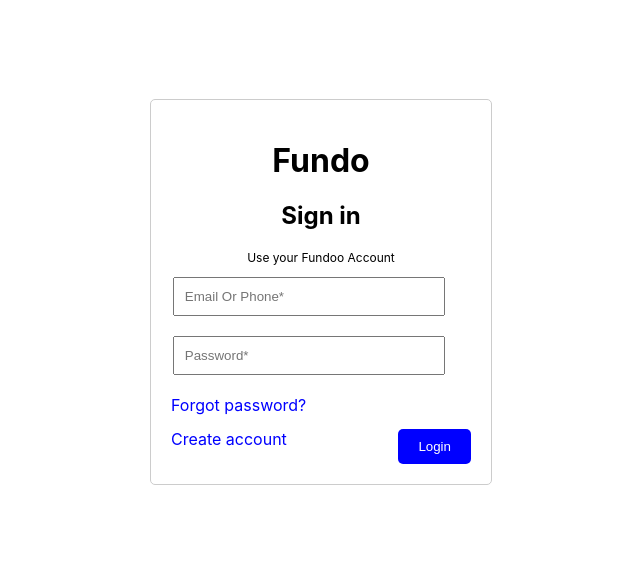
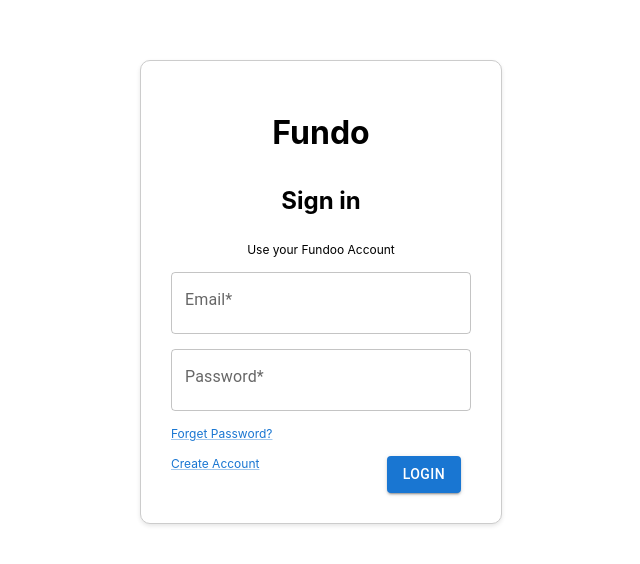
Before and after one commit to preethamsetty/Fundoo_notes_frontend, a React (Create React App) app in the folder sample/: page /login in a window 1280 px wide. Shown: the part 108-672 px from the top of the page, without its empty margins (319-959 px from the left). Built offline with nearby package versions, Linux system fonts and the light colour scheme.

Commit message:
[Preetham B S] ADDED - Material UI for Login UI

```diff
--- a/sample/src/Components/login/login.css
+++ b/sample/src/Components/login/login.css
@@ -1,4 +1,4 @@
-body{
+body {
   display: flex;
   justify-content: center;
   align-items: center;
@@ -7,44 +7,62 @@
 
 .LoginContainer {
   width: 300px;
-    margin: 0 auto;
-    padding: 20px;
+  padding: 30px;
   border: 1px solid #ccc;
-    border-radius: 5px;
+  border-radius: 10px;
+  box-shadow: 0 2px 4px rgba(0, 0, 0, 0.1);
+  background-color: #fff;
   text-align: center;
 }
 
-  h1,h2,p {
-    text-align: center;
+.LoginFundo{
+  display: flex;
+  flex-direction: column;
+  align-items: center;
 }
 
-  input[type="text"], input[type="password"] {
-    width: 90%;
-    padding: 10px;
+h1, h2, p {
+  text-align: center;
+  margin-bottom: 15px;
 }
 
-  .LoginInput{
-    width: 92%;
+
+input[type="text"], input[type="password"] {
+  width: 100%;
+  padding: 12px 20px;
+  border-radius: 5px;
+  margin-bottom: 15px;
 }
+
+.LoginInput {
+  width: 100%;
+  display: flex;
+  flex-direction: column;
+  align-items: stretch;
+}
+
 button {
-    background-color: blue;
-    color: white;
-    padding: 10px 20px;
+  background-color: #007bff;
+  color: #fff;
+  padding: 12px 20px;
   border: none;
   border-radius: 5px;
   cursor: pointer;
+  margin-top: 10px;
 }
 
-  a {
-    color: blue;
-    text-decoration: none;
+.LoginLink {
   display: flex;
   justify-content: space-between;
-    margin-bottom: 14px;
+  margin-top: 15px;
 }
 
-  .LoginLink{
-    display: flex;
-    justify-content: space-between;
-    width: 100%;
+.Login-Forget{
+  text-align: left;
 }
+
+.LoginLink  {
+  color: #007bff;
+  text-decoration: none;
+  margin-right: 10px;
+}
--- a/sample/src/Components/login/login.js
+++ b/sample/src/Components/login/login.js
@@ -1,26 +1,31 @@
 import React from 'react';
 import './login.css';
 import TextField from '@mui/material/TextField';
+import Button from '@mui/material/Button';
+import Link from '@mui/material/Link';
 
 const Login = () => {
   return (
     <div className="LoginContainer">
+      <div className='LoginFundo'>
       <h1>Fundo</h1>
       <h2>Sign in</h2>
       <p>Use your Fundoo Account</p>
+      </div>
       <form>
         <div className="LoginInput">
-        <input type="text" placeholder="Email Or Phone*" />
-          <br />
-          <br />
-          <input type="password" placeholder="Password*" />
-          <br />
+        <TextField label="Email*" id="outlined-size-normal" />
+          <br/>
+          <TextField label="Password*" id="outlined-size-normal" />
           <br />
         </div>
-        <a href="#">Forgot password?</a>
+        <div className='Login-Forget'>
+        <Link href="/Login" target="_blank" rel="noopener">Forget Password? </Link>
+        </div>
+
         <div className="LoginLink">
-          <a href="#">Create account</a>
-          <button type="submit">Login</button>
+        <Link href="/Register" target="_blank" rel="noopener">Create Account</Link>
+          <Button variant="contained">Login</Button>
         </div>
       </form>
     </div>
--- a/sample/src/Components/register/register.css
+++ b/sample/src/Components/register/register.css
@@ -22,6 +22,8 @@
 }
 
 .RegisterImage {
+  display: flex;
+  flex-direction: column;
   width: 50%;
 }
 
@@ -29,6 +31,7 @@
 .RegisterPassword {
   display: flex;
   gap: 20px;
+  font-size: 12px;
 }
 
 .RegisterEmail {
@@ -39,6 +42,10 @@
 input[type="text"], input[type="password"] {
   width: 100%;
   padding: 10px;
+}
+
+form{
+  font-size: 12px;
 }
 
 button {
--- a/sample/src/Components/register/register.js
+++ b/sample/src/Components/register/register.js
@@ -24,17 +24,19 @@
           <TextField label="Password*" id="outlined-size-normal" />
           <TextField label="Confirm*" id="outlined-size-normal" />
           </div>
+          <p>Use 8 or more characters with letters, numbers and symbols</p>
         </form>
-        <p>Use 8 or more characters with letters, numbers and symbols</p>
+
         <div className="RegisterLink">
         <Link href="/Login" target="_blank" rel="noopener">Sign in Instead</Link>
           <Button variant="contained">Register</Button>
         </div>
       </div>
       <div className="RegisterImage">
+        <br/>
         <img src={image1} alt="Signup visual" width="100%" />
+        <br/>
         <p1>One account. All of </p1>
-        <br/>
         <p1>Fundo working for you. </p1>
       </div>
     </div>
```
Lines whose indentation alone changed are shown as unchanged.
